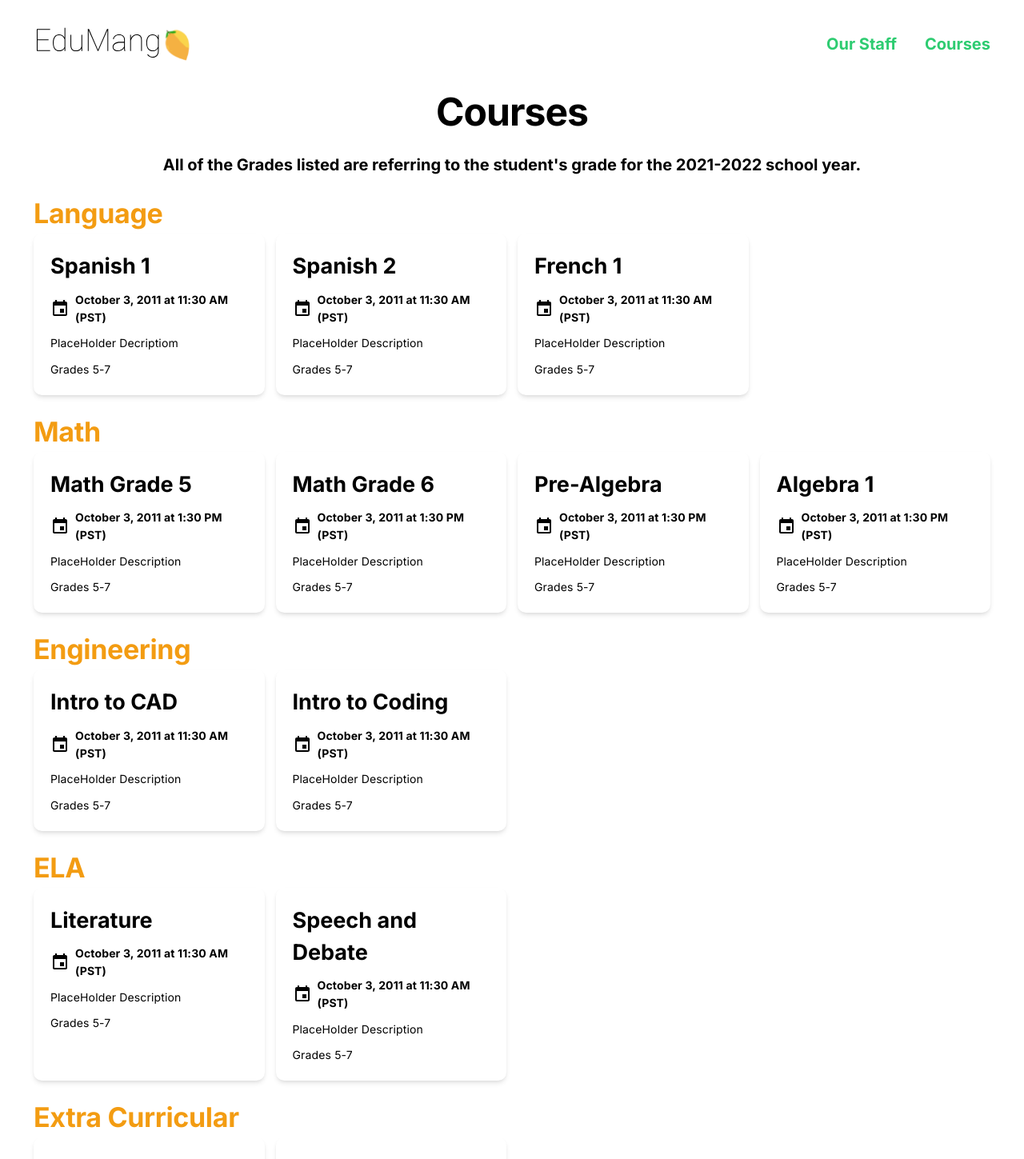
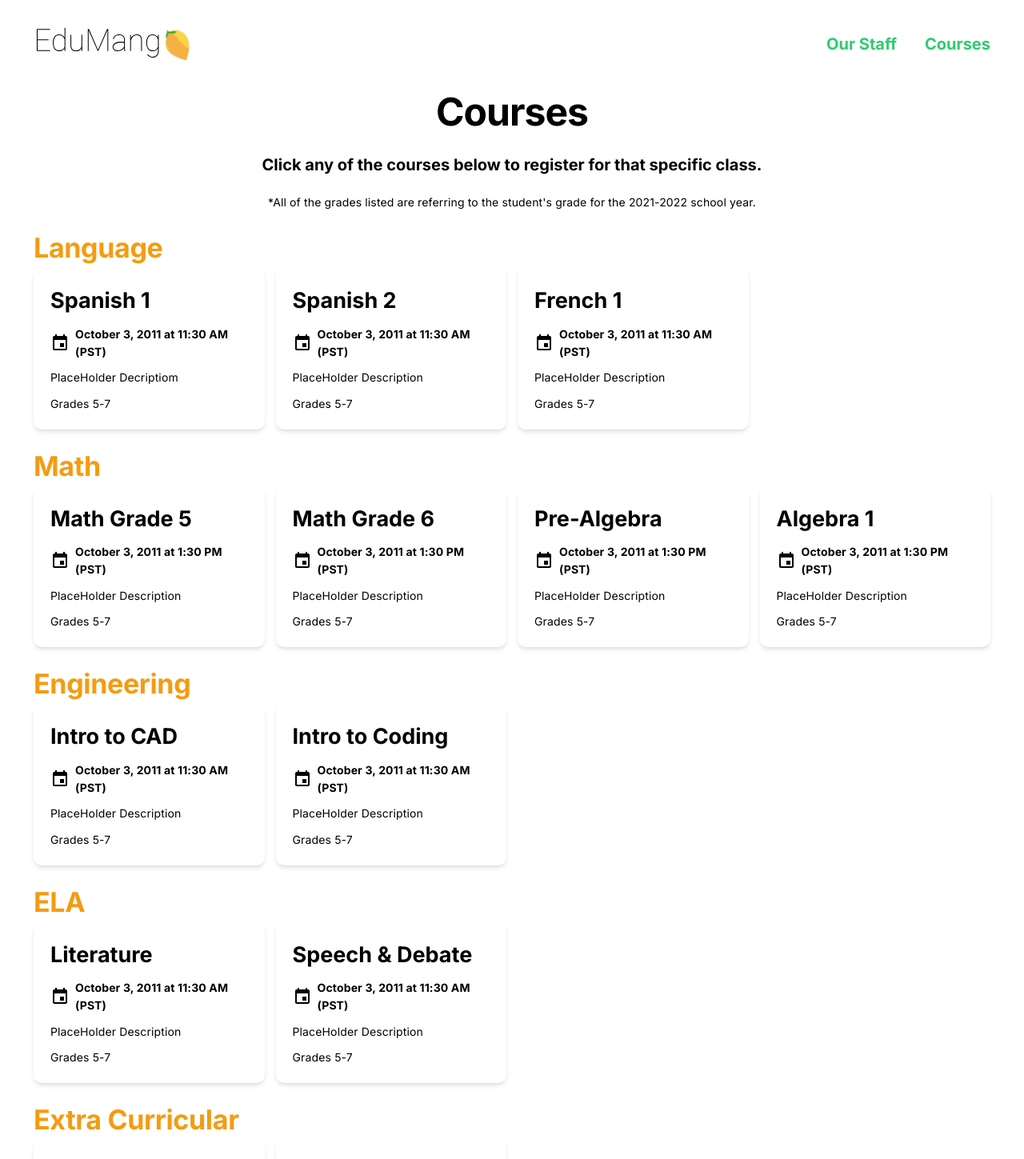
Before and after one commit to ShubhamPatilsd/www-edumango, a Next.js app: page /courses in a window 1280 px wide. Shown: the top 1449 px of the page at 80% size. Built offline with nearby package versions, Linux system fonts and the light colour scheme.

Commit message:
added more data on the couses page

```diff
--- a/src/modules/courses.tsx
+++ b/src/modules/courses.tsx
@@ -86,7 +86,7 @@ export default function Courses() {
       grades: [5, 7]
     },
     {
-      courseName: "Speech and Debate",
+      courseName: "Speech & Debate",
       courseDescription:
         "PlaceHolder Description",
       startingDate: new Date("05 October 2011 11:30"),
@@ -122,7 +122,8 @@ export default function Courses() {
 
       <div className="space-y-6">
         <h1 className="text-center">Courses</h1>
-        <h4 className="text-center">All of the Grades listed are referring to the student's grade for the 2021-2022 school year.</h4>
+        <h4 className="text-center">Click any of the courses below to register for that specific class.</h4>
+        <p className="text-center">*All of the grades listed are referring to the student's grade for the 2021-2022 school year.</p>
 
 
           <div className="md:px-12 px-4 space-y-6">
```
